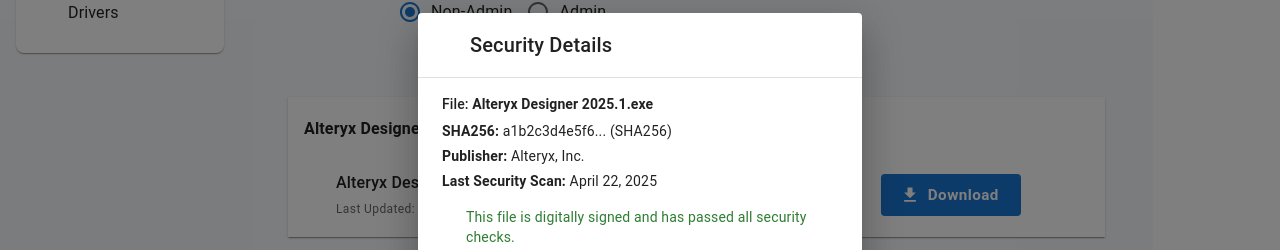
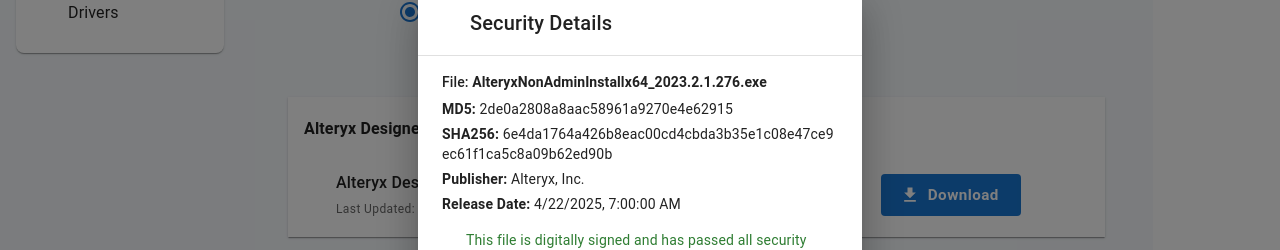
Before and after one commit to druthi-27/AIInnovation, a React (Vite) app: page / in a window 1280 px wide. Both pictures are taken after a click on the button 1063 px from the left and 429 px from the top of the page. Shown: the part 235-485 px from the top of the page. Built offline with nearby package versions, Linux system fonts and the light colour scheme; some icons are missing.

Commit message:
imporved shieldoutlineicondialogue

```diff
--- a/src/App.jsx
+++ b/src/App.jsx
@@ -33,6 +33,8 @@
 import ShieldoutlinedIconDialogue from "./Components/ShieldoutlinedIconDialogue";
 import ChatbotPopup from "./Components/ChatbotPopup";
 
+import { alteryxAdminFileData, alteryxNonAdminFileData,alteryxPredictiveToolsAdminData,alteryxPredictiveToolsNonAdminData,alteryxIntelligenceSuiteAdminData,
+  alteryxIntelligenceSuiteNonAdminData,genAIToolsNonAdminData,genAIToolsAdminData,copilot} from "./Constants/Const";
 const drawerWidth = 240;
 
 const sidebarItems = [
@@ -56,6 +58,20 @@
 export default function App() {
   const [installType, setInstallType] = useState("Non-Admin");
 
+  const designerFileData =
+    installType === "Admin" ? alteryxAdminFileData : alteryxNonAdminFileData;
+  const predictiveToolsFileData =
+    installType === "Admin"
+      ? alteryxPredictiveToolsAdminData
+      : alteryxPredictiveToolsNonAdminData;
+  const intelligenceSuiteFileData =
+    installType === "Admin"
+    ? alteryxIntelligenceSuiteAdminData
+    : alteryxIntelligenceSuiteNonAdminData;
+  const genAIToolsFileData =
+    installType === "Admin"
+    ? genAIToolsAdminData
+    : genAIToolsNonAdminData;
   return (
     <Box sx={{ bgcolor: "#f7fafd", minHeight: "100vh" }}>
       {/* Top Navigation Bar */}
@@ -235,12 +251,7 @@
                   843 MB
                 </Typography>
                 <DownloadProgress installType={installType} />
-                <ShieldoutlinedIconDialogue
-                fileName="Alteryx Designer 2025.1.exe"
-                hash="a1b2c3d4e5f6... (SHA256)"
-                publisher="Alteryx, Inc."
-                lastScan="April 22, 2025"
-                />
+                <ShieldoutlinedIconDialogue fileData={designerFileData} />
               </Box>
             </AccordionDetails>
           </Accordion>
@@ -267,12 +278,7 @@
                   250 MB
                 </Typography>
                 <DownloadProgress  installType={installType}/>
-                <ShieldoutlinedIconDialogue
-                fileName="Alteryx Designer 2025.1.exe"
-                hash="a1b2c3d4e5f6... (SHA256)"
-                publisher="Alteryx, Inc."
-                lastScan="April 22, 2025"
-                />
+                <ShieldoutlinedIconDialogue fileData={predictiveToolsFileData} />
               </Box>
             </AccordionDetails>
           </Accordion>
@@ -299,12 +305,7 @@
                   500 MB
                 </Typography>
                 <DownloadProgress installType={installType}/>
-                <ShieldoutlinedIconDialogue
-                fileName="Alteryx Designer 2025.1.exe"
-                hash="a1b2c3d4e5f6... (SHA256)"
-                publisher="Alteryx, Inc."
-                lastScan="April 22, 2025"
-                />
+                <ShieldoutlinedIconDialogue fileData={intelligenceSuiteFileData} />
               </Box>
             </AccordionDetails>
           </Accordion>
@@ -331,12 +332,7 @@
                   120 MB
                 </Typography>
                 <DownloadProgress installType={installType} />
-                <ShieldoutlinedIconDialogue
-                fileName="Alteryx Designer 2025.1.exe"
-                hash="a1b2c3d4e5f6... (SHA256)"
-                publisher="Alteryx, Inc."
-                lastScan="April 22, 2025"
-                />
+                <ShieldoutlinedIconDialogue fileData={genAIToolsFileData} />
               </Box>
             </AccordionDetails>
           </Accordion>
@@ -363,12 +359,7 @@
                   80 MB
                 </Typography>
                 <DownloadProgress  installType={installType}/>
-                <ShieldoutlinedIconDialogue
-                fileName="Alteryx Designer 2025.1.exe"
-                hash="a1b2c3d4e5f6... (SHA256)"
-                publisher="Alteryx, Inc."
-                lastScan="April 22, 2025"
-                />
+                <ShieldoutlinedIconDialogue fileData={copilot} />
               </Box>
             </AccordionDetails>
           </Accordion>
--- a/src/Components/ShieldoutlinedIconDialogue.jsx
+++ b/src/Components/ShieldoutlinedIconDialogue.jsx
@@ -13,14 +13,23 @@
 import ShieldOutlinedIcon from "@mui/icons-material/ShieldOutlined";
 import CheckCircleOutlineIcon from "@mui/icons-material/CheckCircleOutline";
 
-export default function ShieldoutlinedIconDialogue({ fileName, hash, publisher, lastScan }) {
+export default function ShieldoutlinedIconDialogue({ fileData }) {
   const [open, setOpen] = useState(false);
+
+  if (!fileData) return null;
+
+  const {
+    fileName,
+    md5CheckSum,
+    sha256CheckSum,
+    publisher,
+    releaseDate
+  } = fileData;
 
   return (
     <>
       <Tooltip title="View security details">
         <IconButton onClick={() => setOpen(true)} size="large">
-          {/* Set color to 'action' for greyed out look */}
           <ShieldOutlinedIcon color="action" />
         </IconButton>
       </Tooltip>
@@ -36,13 +45,16 @@
             File: <b>{fileName}</b>
           </Typography>
           <Typography variant="body2" gutterBottom>
-            <b>SHA256:</b> <span style={{ wordBreak: "break-all" }}>{hash}</span>
+            <b>MD5:</b> <span style={{ wordBreak: "break-all" }}>{md5CheckSum}</span>
+          </Typography>
+          <Typography variant="body2" gutterBottom>
+            <b>SHA256:</b> <span style={{ wordBreak: "break-all" }}>{sha256CheckSum}</span>
           </Typography>
           <Typography variant="body2" gutterBottom>
             <b>Publisher:</b> {publisher}
           </Typography>
           <Typography variant="body2" gutterBottom>
-            <b>Last Security Scan:</b> {lastScan}
+            <b>Release Date:</b> {new Date(releaseDate).toLocaleString()}
           </Typography>
           <Box mt={2} display="flex" alignItems="center" gap={1}>
             <CheckCircleOutlineIcon color="success" />
--- a/src/Constants/Const.js
+++ b/src/Constants/Const.js
@@ -5,3 +5,61 @@
 export const adminDownloadLink = "https://download-uat.flexnetoperations.com/439215/1280/568/8589568/AlteryxInstallx64_2023.2.1.276.exe?ftpRequestID=2094457148&server=download-uat.flexnetoperations.com&dtm=DTM20250605140956Mzk3NjA5NDk5&authparam=1749157796_724eab8e3f4c5c655df35c12e875a537&ext=.exe";
 
 export const adminPredictiveToolsDownloadLink = "https://download-uat.flexnetoperations.com/439215/1280/608/8589608/RInstaller_2023.2.1.276.exe?ftpRequestID=2094457128&server=download-uat.flexnetoperations.com&dtm=DTM20250605140956NzQ4NTUxNTM1&authparam=1749157796_2f68c858a06303e79bd5b65aabffda6d&ext=.exe";
+
+export const alteryxNonAdminFileData = {
+  fileName: "AlteryxNonAdminInstallx64_2023.2.1.276.exe",
+  md5CheckSum: "2de0a2808a8aac58961a9270e4e62915",
+  sha256CheckSum: "6e4da1764a426b8eac00cd4cbda3b35e1c08e47ce9ec61f1ca5c8a09b62ed90b",
+  publisher: "Alteryx, Inc.",
+  releaseDate: "2025-04-22T07:00:00.000+00:00"
+};
+export const alteryxAdminFileData = {
+  fileName: "AlteryxInstallx64_2023.2.1.276.exe",
+  md5CheckSum: "02e28a73aa474f00493c7c8bb35a41f5",
+  sha256CheckSum: "c13724f700469eee00b3dcd57c7b35fdf43dd1f83f82e1e1754ef569e3cf189d",
+  publisher: "Alteryx, Inc.",
+  releaseDate: "2025-04-22T07:00:00.000+00:00"
+};
+export const alteryxPredictiveToolsAdminData = {
+  fileName: "AlteryxInstallx64_2023.2.1.276.exe",
+  md5CheckSum: "a8ae6e74d46eafaff8f053b0f8d3b353",
+  sha256CheckSum: "466aec29643e979980924133f7c559ddc07b993faa58843c22a2e287b9d011cf",
+  releaseDate: "2025-04-22T07:00:00.000+00:00"
+};
+export const alteryxPredictiveToolsNonAdminData = {
+  fileName: "AlteryxNonAdminInstallx64_2023.2.1.276.exe",
+  md5CheckSum: "e604610c187b31dd41c9fa14b06d20ff",
+  sha256CheckSum: "88336eb4de18c94014d350a9df8cdfe663928037fa76dfe8ca78999035ac66cf",
+  releaseDate: "2025-04-22T07:00:00.000+00:00"
+};
+export const alteryxIntelligenceSuiteAdminData = {
+  fileName: "AlteryxIntelligenceSuiteInstallx64_2023.2.1.276.exe",
+  md5CheckSum: "be4f07673963d95435848aae4e6a4de3",
+  sha256CheckSum: "01f0413288eddfdfeb6f0936a3554ef7852ae07695b5ed2f613432d3ff649dde",
+  releaseDate: "2025-04-30T07:00:00.000+00:00"
+};
+
+export const alteryxIntelligenceSuiteNonAdminData = {
+  fileName: "AlteryxIntelligenceSuiteInstallx64_2023.2.1.276.exe",
+  md5CheckSum: "ae4511bbc489aef350ba82f3f445074b",
+  sha256CheckSum: "8abb5226d2c08007aa98bc2dfeae5bcc1a62dc5e5b03b53b72d85c635d76c086",
+  releaseDate: "2025-04-30T07:00:00.000+00:00"
+};
+export const genAIToolsAdminData = {
+  fileName: "GenAIToolsInstallx64_2023.2.1.276.exe",
+  md5CheckSum: "439be4861df9c4789a08f7af1e9123e9",
+  sha256CheckSum: "e9146876e02b5822407737490f4a150b80a9df4532b07e039e95972be89e8707",
+  releaseDate: "2025-04-17T07:00:00.000+00:00"
+};
+export const genAIToolsNonAdminData = {
+  fileName: "GenAIToolsInstallx64_2023.2.1.276.exe",
+  md5CheckSum: "439be4861df9c4789a08f7af1e9123e9",
+  sha256CheckSum: "e9146876e02b5822407737490f4a150b80a9df4532b07e039e95972be89e8707",
+  releaseDate: "2025-04-17T07:00:00.000+00:00"
+};
+export const copilot = {
+  fileName: "copilotInstallx64_2023.2.1.276.exe",
+  md5CheckSum: "439be4861df9c4789a08f7af1e9123e9",
+  sha256CheckSum: "e9146876e02b5822407737490f4a150b80a9df4532b07e039e95972be89e8707",
+  releaseDate: "2025-04-17T07:00:00.000+00:00"
+};
```
